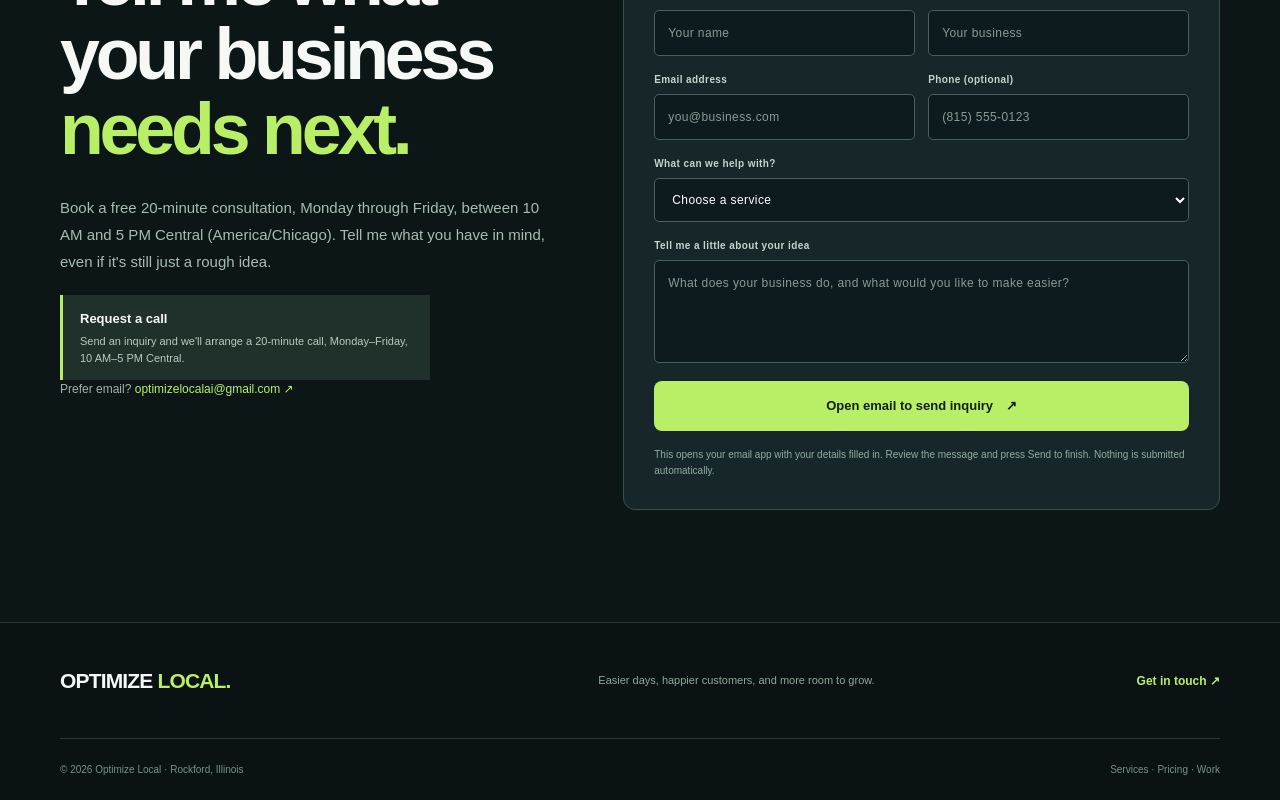
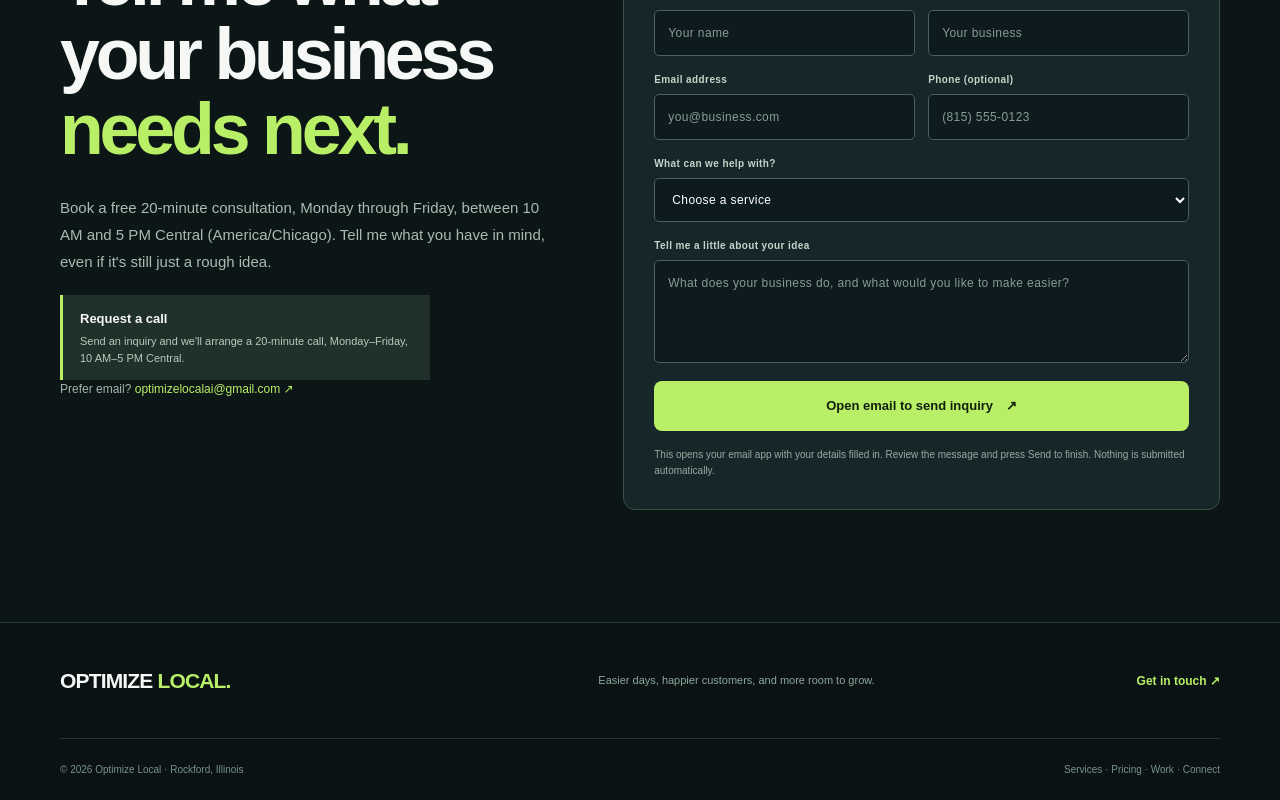
Before and after one commit to Cookarelli/steven-cook-portfolio, a Next.js app: page / in a window 1280 px wide. Shown: the part 7701-8501 px from the top of the page. Built offline with nearby package versions, Linux system fonts and the light colour scheme; no server answers.

Commit message:
Link Optimize Local Connect from services website footer

```diff
--- a/src/app/page.tsx
+++ b/src/app/page.tsx
@@ -196,7 +196,7 @@ export default function Home() {
         <ContactForm />
       </div></section>
 
-      <footer className="ol-footer"><div className="ol-container ol-footer-main"><a href="#top" className="ol-footer-logo">OPTIMIZE <strong>LOCAL.</strong></a><p>Easier days, happier customers, and more room to grow.</p><a href="mailto:optimizelocalai@gmail.com">Get in touch ↗</a></div><div className="ol-container ol-footer-bottom"><span>© {new Date().getFullYear()} Optimize Local · Rockford, Illinois</span><span><a href="#services">Services</a> · <a href="#pricing">Pricing</a> · <a href="#work">Work</a></span></div></footer>
+      <footer className="ol-footer"><div className="ol-container ol-footer-main"><a href="#top" className="ol-footer-logo">OPTIMIZE <strong>LOCAL.</strong></a><p>Easier days, happier customers, and more room to grow.</p><a href="mailto:optimizelocalai@gmail.com">Get in touch ↗</a></div><div className="ol-container ol-footer-bottom"><span>© {new Date().getFullYear()} Optimize Local · Rockford, Illinois</span><span><a href="#services">Services</a> · <a href="#pricing">Pricing</a> · <a href="#work">Work</a> · <a href="https://connect.optimizelocalai.com" target="_blank" rel="noopener noreferrer">Connect</a></span></div></footer>
     </main>
   );
 }
```
